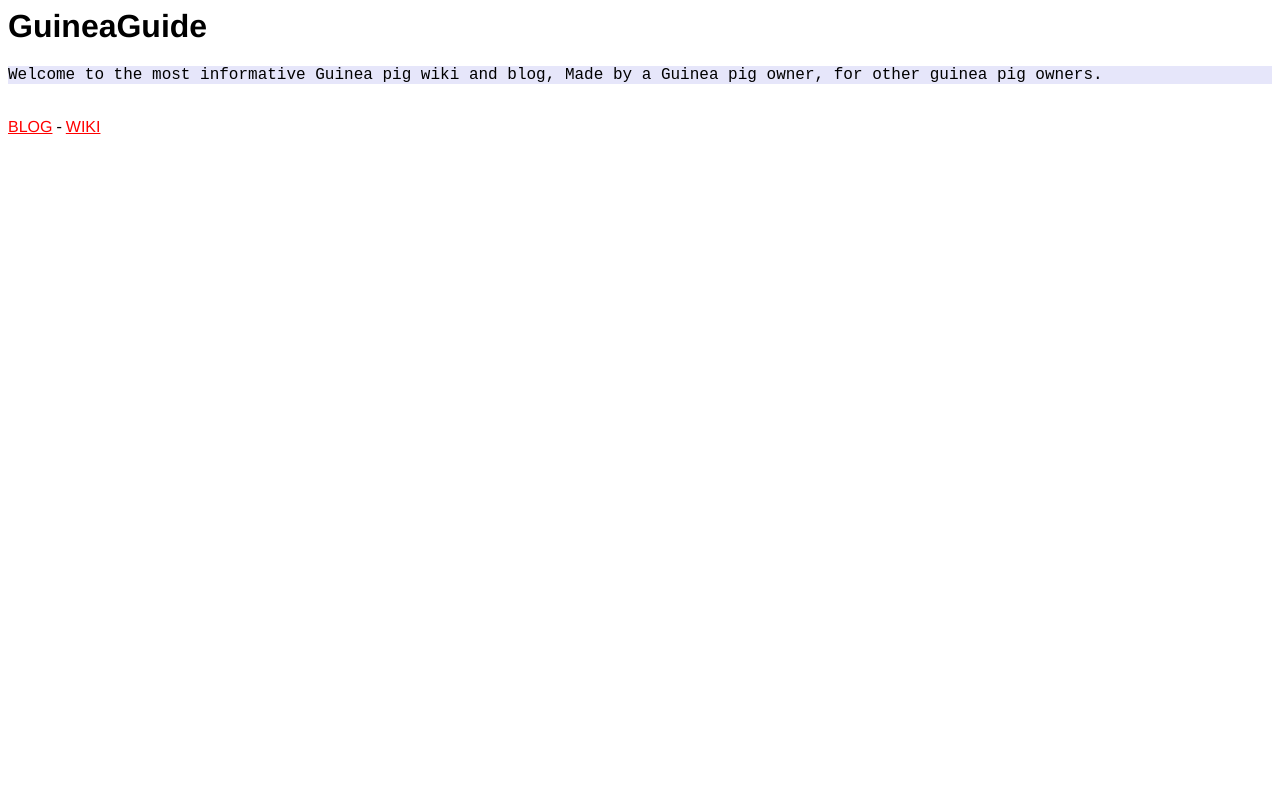
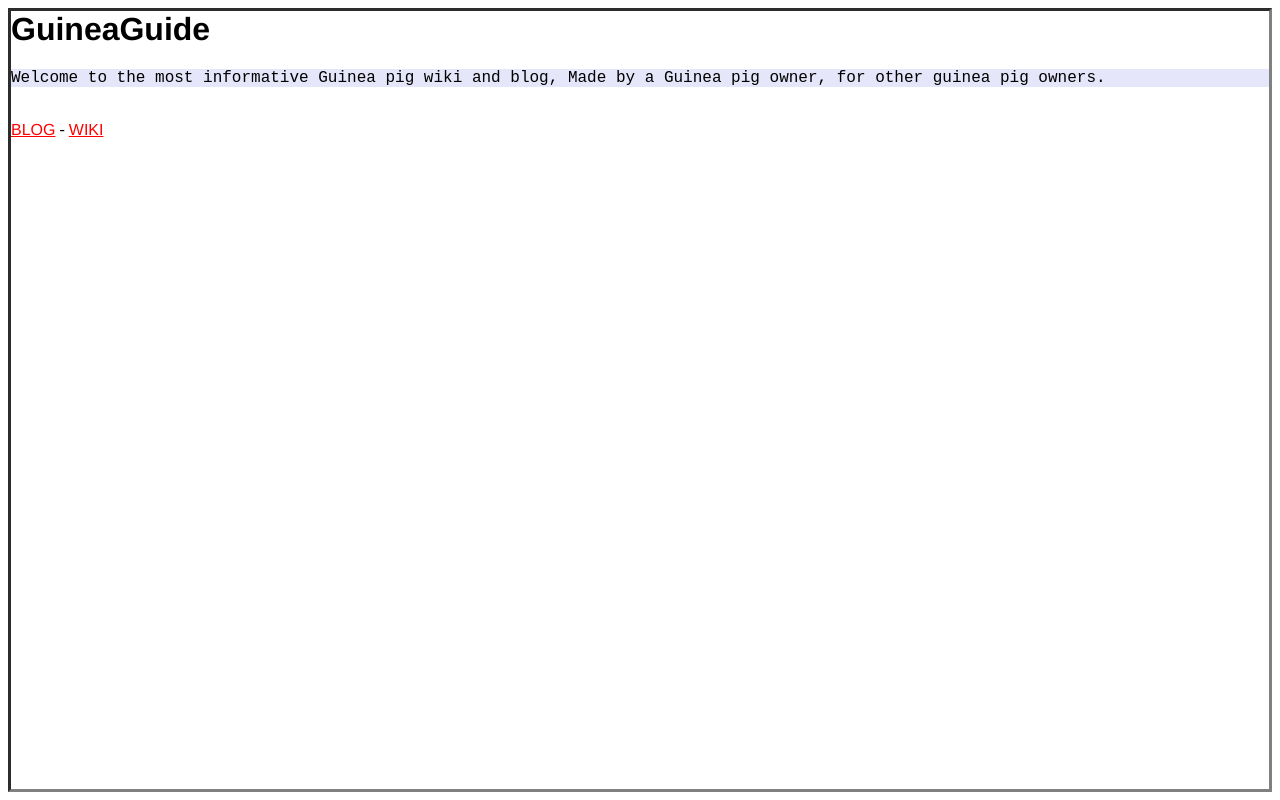
Before and after one commit to guineapiggies/guineaguide, a plain HTML site: page index.html in a window 1280 px wide. Drawn offline with Linux system fonts and the light colour scheme.

Commit message:
Update index.html

```diff
--- a/index.html
+++ b/index.html
@@ -2,6 +2,7 @@
 <html>
   <style>
     body {
+    border: 3px inset grey;
     background-color: white;
     }
     p {
```
